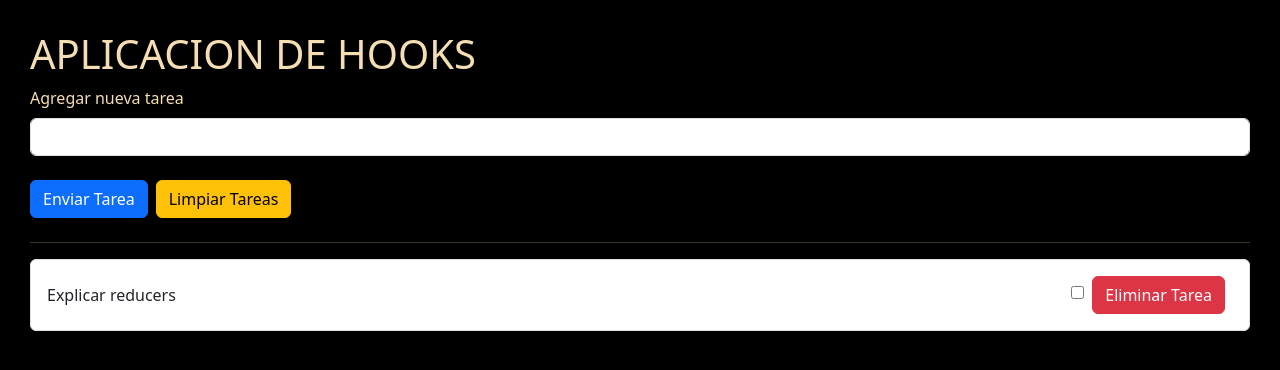
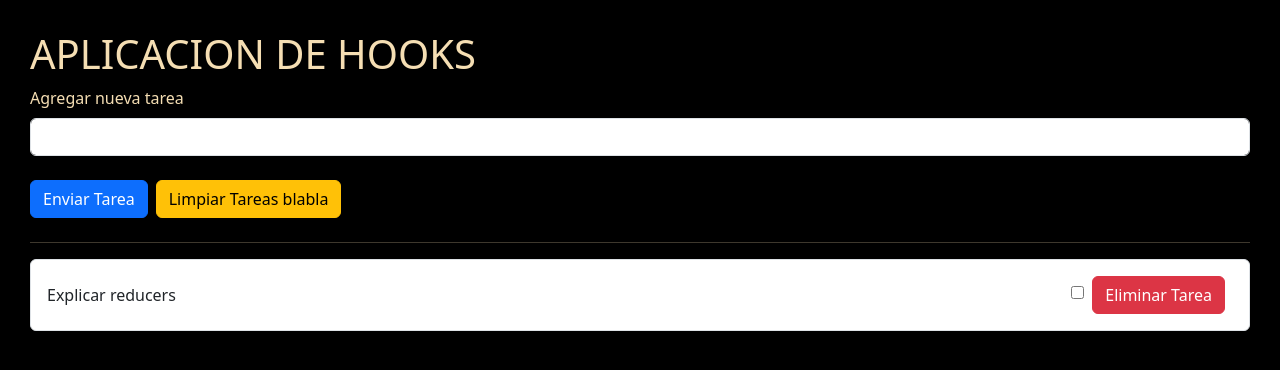
Before and after one commit to javierh2/DH_Course_ReactJS, a React (Vite) app in the folder proyecto-hooks-react/: page / in a window 1280 px wide. Shown: the top 370 px of the page. Built offline with nearby package versions, Linux system fonts and the light colour scheme.

Commit message:
git issue

```diff
--- a/proyecto-hooks-react/src/components/TaskComponent.jsx
+++ b/proyecto-hooks-react/src/components/TaskComponent.jsx
@@ -88,7 +88,7 @@ export const TaskComponent = () => {
                     <input type="text" className="form-control" id="task" name='task' onChange={onInputChange} />
                 </div>
                 <button type="submit" className="btn btn-primary">Enviar Tarea</button>
-                <button type='button' className="btn btn-warning m-2" onClick={deleteAll}>Limpiar Tareas</button>
+                <button type='button' className="btn btn-warning m-2" onClick={deleteAll}>Limpiar Tareas blabla</button>
             </form>
             <hr />
 
```
